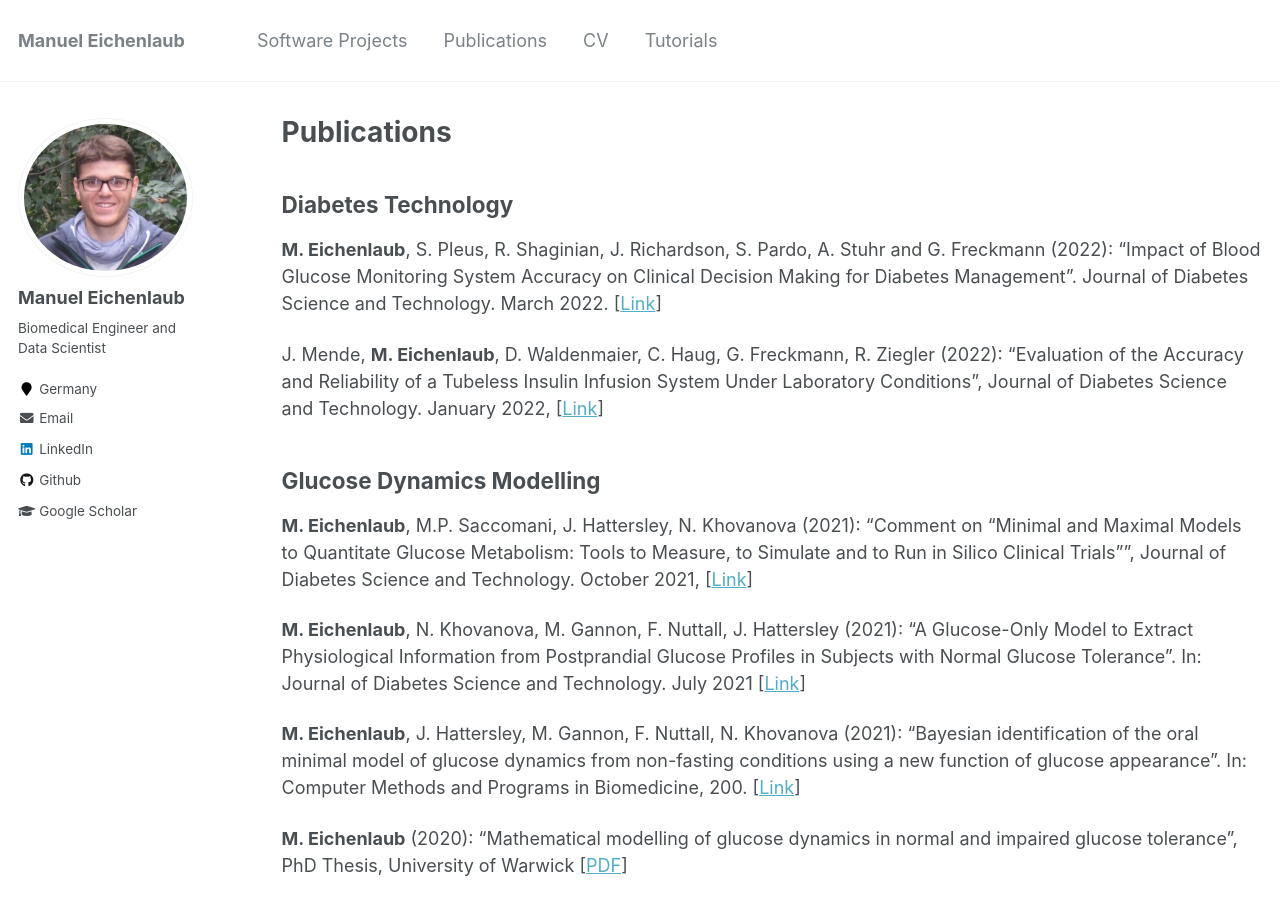
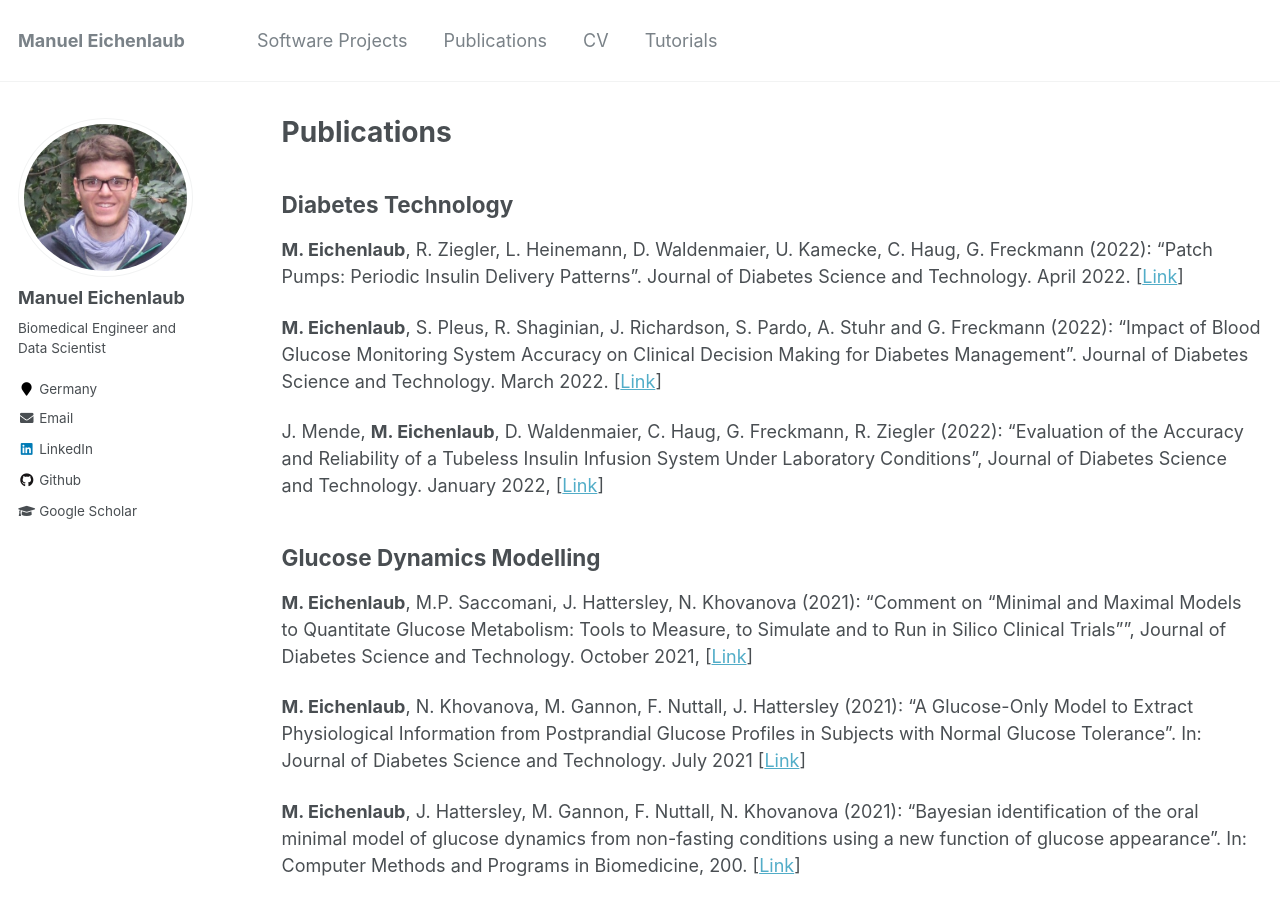
Before and after one commit to manueich/manueich.github.io, a Jekyll site: the page built from _pages/publications.md, in a window 1280 px wide and 900 px high. Built offline with Jekyll 4.4.1, drawn with Linux system fonts in a browser that asks for light colours.

Commit message:
Update publications.md

```diff
--- a/_pages/publications.md
+++ b/_pages/publications.md
@@ -7,6 +7,8 @@ author_profile: true
 
 Diabetes Technology
 ------
+**M. Eichenlaub**, R. Ziegler, L. Heinemann, D. Waldenmaier, U. Kamecke, C. Haug, G. Freckmann (2022): "Patch Pumps: Periodic Insulin Delivery Patterns". Journal of Diabetes Science and Technology. April 2022. \[[Link](https://journals.sagepub.com/doi/full/10.1177/19322968221091843)\]
+
 **M. Eichenlaub**, S. Pleus, R. Shaginian, J. Richardson, S. Pardo, A. Stuhr and G. Freckmann (2022): "Impact of Blood Glucose Monitoring System Accuracy on Clinical Decision Making for Diabetes Management". Journal of Diabetes Science and Technology. March 2022. \[[Link](https://journals.sagepub.com/doi/full/10.1177/19322968221080916)\]
 
 J. Mende, **M. Eichenlaub**, D. Waldenmaier, C. Haug, G. Freckmann, R. Ziegler (2022): "Evaluation of the Accuracy and Reliability of a Tubeless Insulin Infusion System Under Laboratory Conditions", Journal of Diabetes Science and Technology. January 2022, \[[Link](https://journals.sagepub.com/doi/full/10.1177/19322968211070815)\]
```
